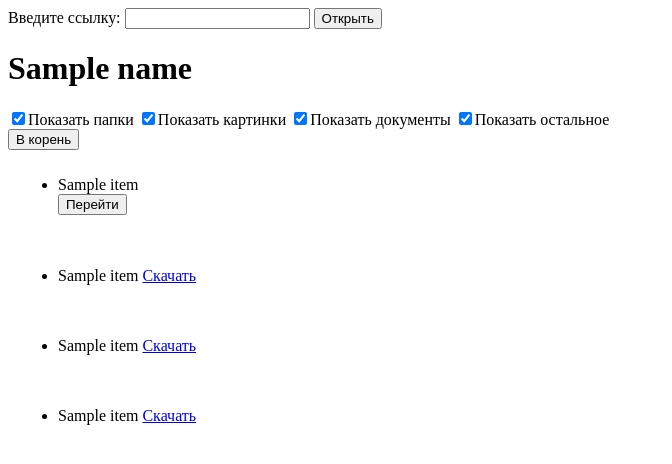
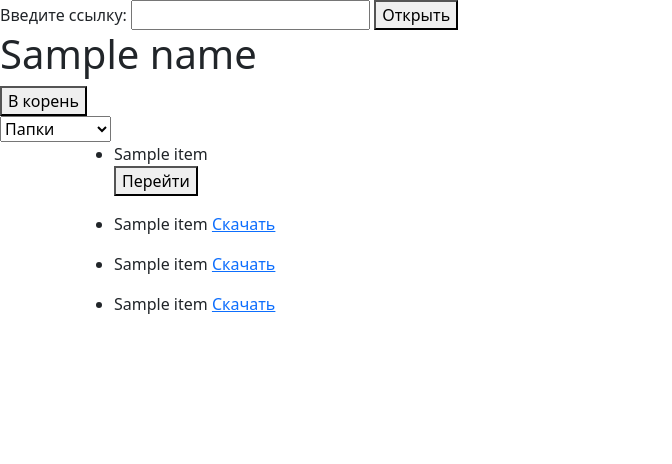
Before and after one commit to Sh0ma28/django-yandexdisk, a Django app: template app/templates/app/index.html in a window 1280 px wide. Shown: the top 464 px of the page, without its empty margins (0-672 px from the left). Run offline with Django 5.2, Linux system fonts and the light colour scheme; the template is opened without the code that fills it: most values are stand-ins (such as "Sample title", 1, 10 or a date in 2020).

Commit message:
filter v.2

```diff
--- a/app/templates/app/index.html
+++ b/app/templates/app/index.html
@@ -3,30 +3,26 @@
 <head>
     <meta charset="UTF-8">
     <title>Скачать с Яндекс диска</title>
-    <style>
-        .list {
-            padding: 10px;
-            display: none;
-        }
-
-        #checkbox_dir:checked ~ #dir {
-            display: block;
-        }
-
-        #checkbox_image:checked ~ #image {
-            display: block;
-        }
-
-        #checkbox_document:checked ~ #document {
-            display: block;
-        }
-
-        #checkbox_other:checked ~ #other {
-            display: block;
-        }
-    </style>
+    <link href="https://cdn.jsdelivr.net/npm/bootstrap@5.3.3/dist/css/bootstrap.min.css" rel="stylesheet" integrity="sha384-QWTKZyjpPEjISv5WaRU9OFeRpok6YctnYmDr5pNlyT2bRjXh0JMhjY6hW+ALEwIH" crossorigin="anonymous">
 </head>
 <body>
+    <script src="https://cdn.jsdelivr.net/npm/bootstrap@5.3.3/dist/js/bootstrap.bundle.min.js" integrity="sha384-YvpcrYf0tY3lHB60NNkmXc5s9fDVZLESaAA55NDzOxhy9GkcIdslK1eN7N6jIeHz" crossorigin="anonymous"></script>
+    <script>
+        function func() {
+            var val = document.getElementById("select").value
+            let lists = document.getElementsByClassName("list")
+            console.log(lists)
+
+            for (let i = 0; i < lists.length; i++) {
+                if (lists[i].id == "list-" + val) {
+                    lists[i].style.display = "block"
+                }
+                else {
+                    lists[i].style.display = "none"
+                }
+            }
+        }
+    </script>
     <form method="POST">
         {% csrf_token %}
         <label for="public_key">Введите ссылку:</label>
@@ -35,11 +31,8 @@
     </form>
 
     {% if data %}
+
         <h1> {{ name }}</h1>
-        <input type="checkbox" class="checkbox" id="checkbox_dir" checked>Показать папки
-        <input type="checkbox" class="checkbox" id="checkbox_image" checked>Показать картинки
-        <input type="checkbox" class="checkbox" id="checkbox_document" checked>Показать документы
-        <input type="checkbox" class="checkbox" id="checkbox_other" checked>Показать остальное
         {% if path %}
         <form method="POST">
             {% csrf_token %}
@@ -47,8 +40,15 @@
             <button type="submit">В корень</button>
         </form>
         {% endif %}
+        <select id="select" onchange="func()">
+            <option value="dir">Папки</option>
+            <option value="image">Картинки</option>
+            <option value="document">Документы</option>
+            <option value="other">Другое</option>
+        </select>
+        <div class="container">
         {% if data.dir.length != 0 %}
-            <div class="list" id="dir">
+            <div class="list" id="list-dir">
                 <ul>
                     {% for item in data.dir %}
                         <li>
@@ -65,7 +65,7 @@
             </div>
         {% endif %}
         {% if data.image.length != 0 %}
-            <div class="list" id="image">
+            <div class="list" id="list-image">
                 <ul>
                     {% for item in data.image %}
                         <li>
@@ -79,7 +79,7 @@
             </div>
         {% endif %}
         {% if data.document.length != 0 %}
-            <div class="list" id="document">
+            <div class="list" id="list-document">
                 <ul>
                     {% for item in data.document %}
                         <li>
@@ -93,7 +93,7 @@
             </div>
         {% endif %}
         {% if data.other.length != 0 %}
-            <div class="list" id="other">
+            <div class="list" id="list-other">
                 <ul>
                     {% for item in data.other %}
                         <li>
@@ -106,6 +106,7 @@
                 </ul>
             </div>
         {% endif %}
+    </div>
     {% endif %}
 </body>
 </html>
```
